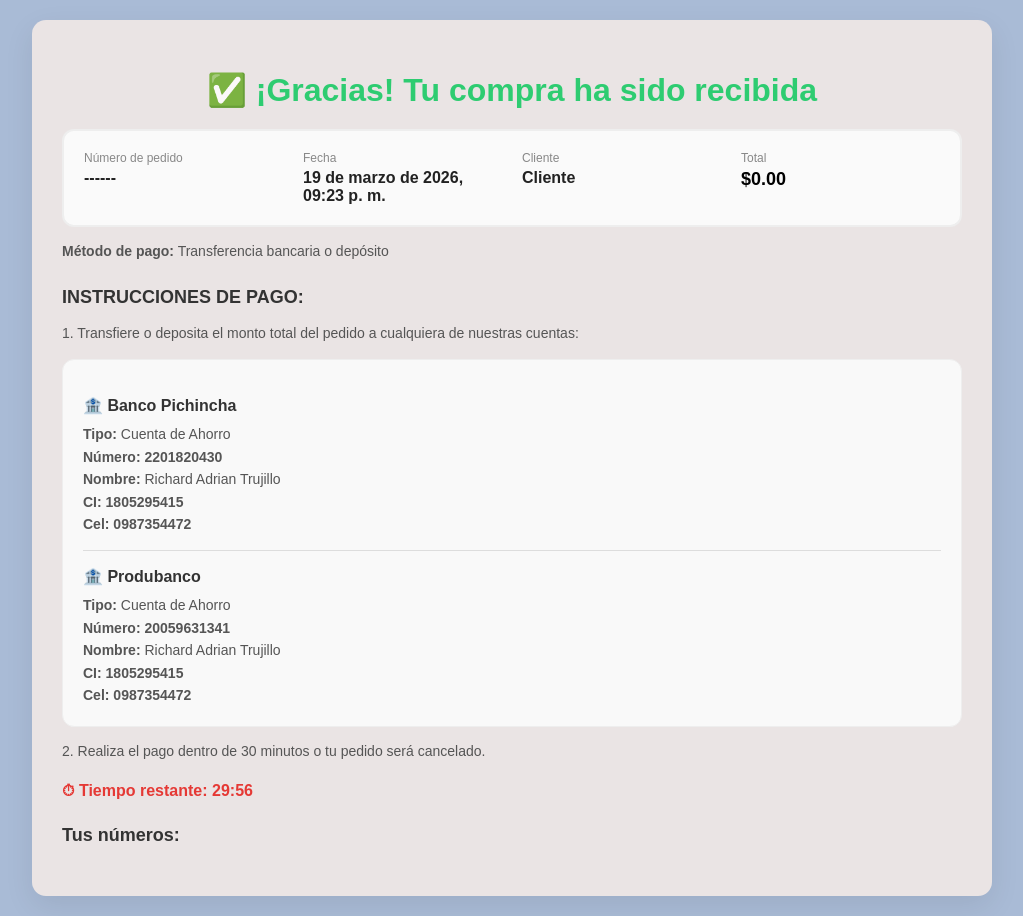
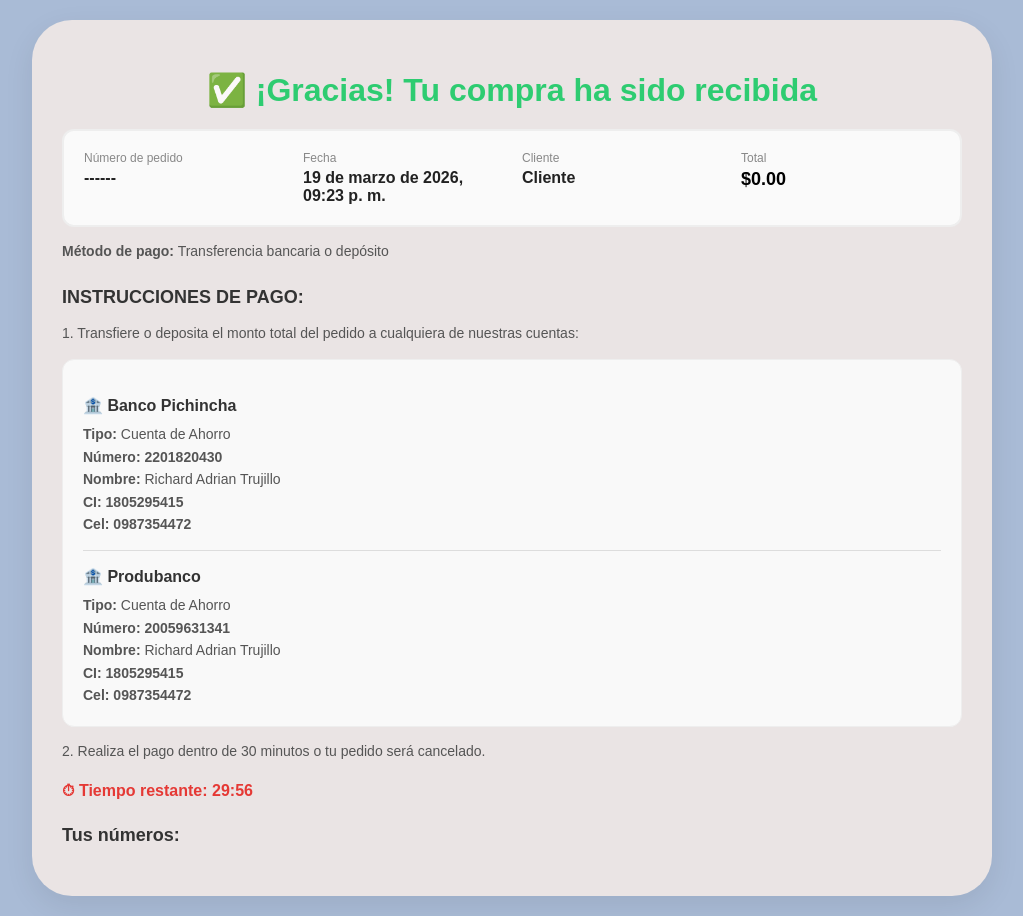
Before and after one commit to LuisRha/sotero2026, a website: page confirmacion.html in a window 1280 px wide. Shown: the whole page, without its empty margins (128-1151 px from the left). Drawn offline with Linux system fonts and the light colour scheme.

Commit message:
jhkjhkjhb

```diff
--- a/css/confirmacion.css
+++ b/css/confirmacion.css
@@ -11,7 +11,7 @@ body{
   margin:auto;
   background:#eae4e4;
   padding:30px;
-  border-radius:14px;
+  border-radius:40px;
   box-shadow:0 10px 30px rgba(0,0,0,0.08);
 }
 
```
